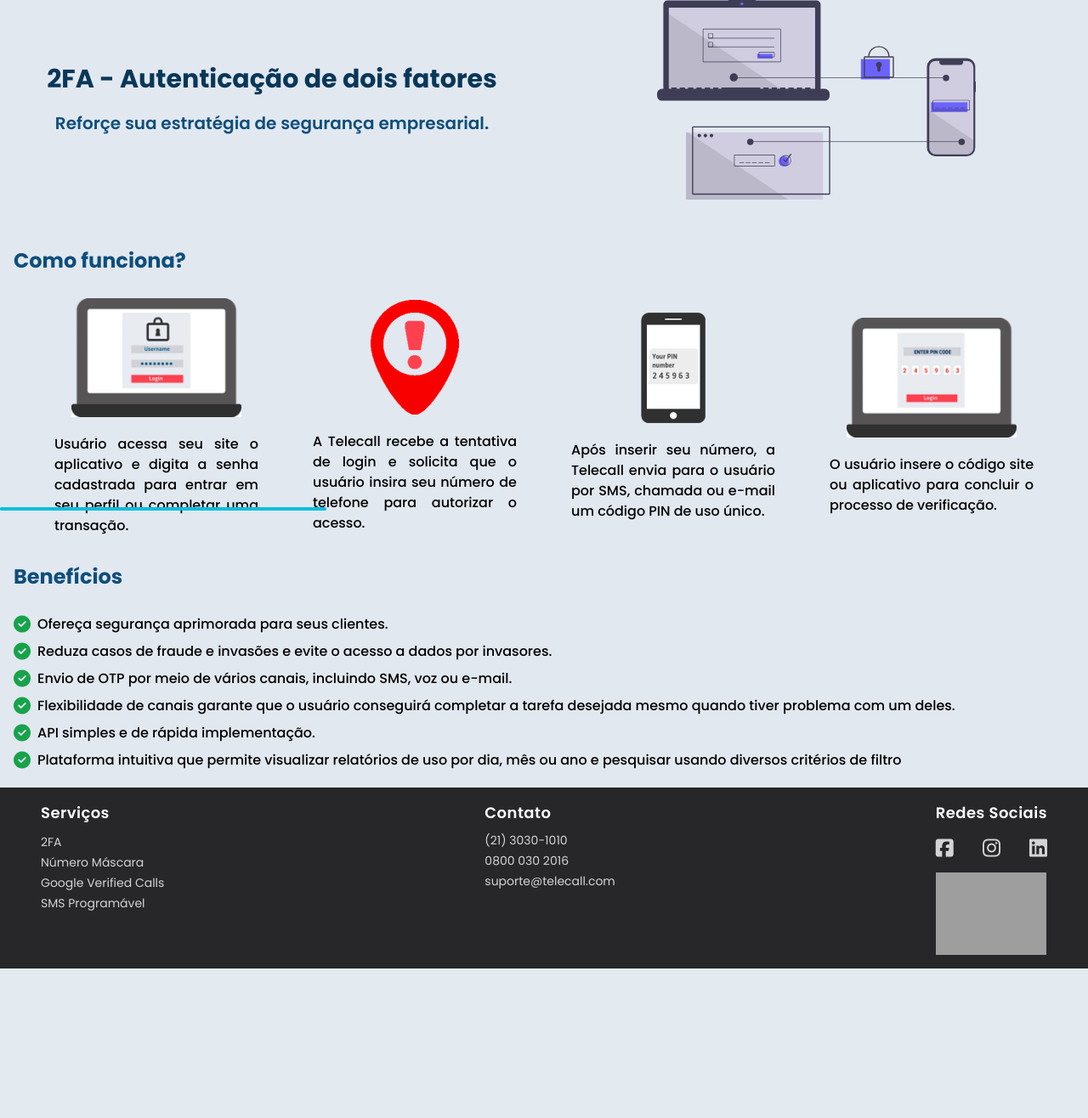
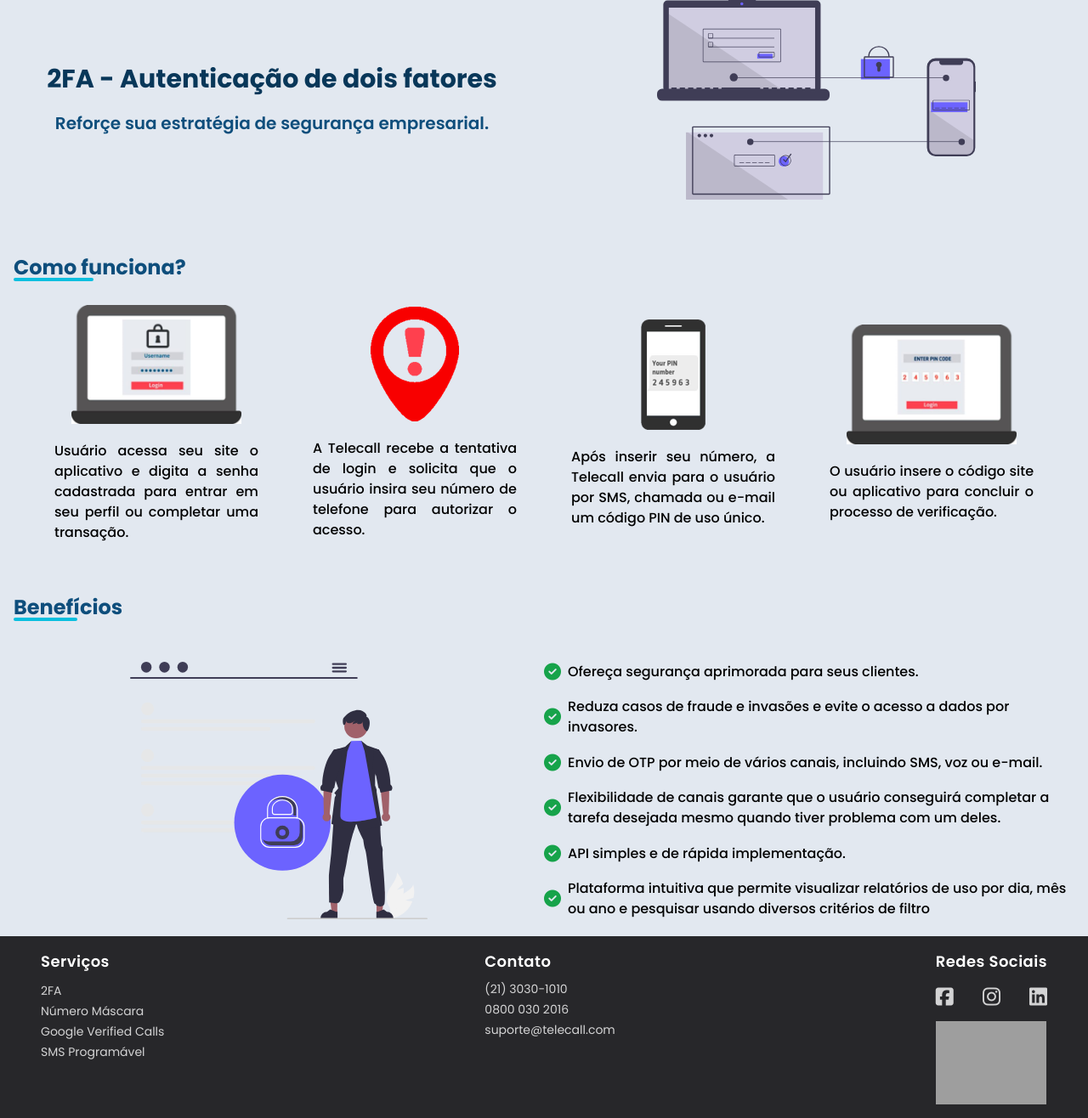
Before and after one commit to oroodrigo/CPaaS-Telecall, a PHP site: page /pages/2fa.html in a window 1280 px wide. Shown: the part 199-1515 px from the top of the page at 85% size. Before the commit the page ends 1339 px from the top, so only its background shows below. Run offline with PHP 8.4, Linux system fonts and the light colour scheme; some libraries are stand-ins or nearby versions; grey boxes are pictures that could not be loaded.

Commit message:
criar pagina 2fa

```diff
--- a/assets/css/styles.css
+++ b/assets/css/styles.css
@@ -640,6 +640,14 @@ input::-webkit-outer-spin-button,
   display: block;
 }
 
+.inline-block {
+  display: inline-block;
+}
+
+.inline {
+  display: inline;
+}
+
 .flex {
   display: flex;
 }
@@ -658,6 +666,10 @@ input::-webkit-outer-spin-button,
 
 .h-screen {
   height: 100vh;
+}
+
+.h-full {
+  height: 100%;
 }
 
 .w-1\/2 {
@@ -700,6 +712,30 @@ input::-webkit-outer-spin-button,
   width: 100%;
 }
 
+.w-auto {
+  width: auto;
+}
+
+.w-1\/5 {
+  width: 20%;
+}
+
+.w-1\/12 {
+  width: 8.333333%;
+}
+
+.w-4\/12 {
+  width: 33.333333%;
+}
+
+.w-3\/12 {
+  width: 25%;
+}
+
+.w-1\/4 {
+  width: 25%;
+}
+
 .max-w-\[130px\] {
   max-width: 130px;
 }
@@ -730,6 +766,10 @@ input::-webkit-outer-spin-button,
 
 .max-w-\[81px\] {
   max-width: 81px;
+}
+
+.max-w-\[400px\] {
+  max-width: 400px;
 }
 
 .flex-1 {
--- a/pages/2fa.html
+++ b/pages/2fa.html
@@ -4,7 +4,7 @@
     <meta charset="UTF-8" />
     <meta http-equiv="X-UA-Compatible" content="IE=edge" />
     <meta name="viewport" content="width=device-width, initial-scale=1.0" />
-    <title>Início - CPaas</title>
+    <title>2FA - CPaas</title>
     <link rel="icon" href="../assets/img/favicon.png" sizes="192x192" />
     <link type="text/css" rel="stylesheet" href="../assets/css/styles.css" />
     <script
@@ -25,10 +25,12 @@
       class="bg-telecall-azul flex justify-between py-3 px-10 items-center"
     >
       <figure class="max-w-[200px]">
-        <img
+        <a href="../index.html"
+          ><img
             src="../assets/img/logo_telecall_branco_vermelho_p.png"
             alt="Logo da Telecall"
           />
+        </a>
       </figure>
       <section class="flex gap-5 items-center">
         <nav>
@@ -37,7 +39,6 @@
               <p
                 id="dropdown"
                 class="text-white text-lg cursor-pointer select-none"
-                href=""
               >
                 Serviços
                 <i class="fa-solid fa-chevron-down text-white text-lg"></i>
@@ -50,7 +51,7 @@
                   <li class="w-full">
                     <a
                       class="text-white text-lg block rounded py-1 px-2 hover:bg-telecall-azul-hover"
-                      href=""
+                      href="./2fa.html"
                       >2FA</a
                     >
                   </li>
@@ -90,7 +91,7 @@
           ></i>
           <a
             class="text-white text-lg bg-telecall-vemelho rounded-md px-3 py-1 hover:bg-telecall-vemelho-hover duration-150"
-            href="./pages/login.html"
+            href="./login.html"
           >
             Entrar
             <i class="fa-solid fa-arrow-right ml-2 text-lg"></i
@@ -100,7 +101,7 @@
     </header>
 
     <main>
-      <article class="flex flex-col gap-8">
+      <article class="flex flex-col gap-10">
         <section class="flex justify-around py-6 w-full">
           <section
             class="flex flex-col items-center justify-center gap-5 w-1/2"
@@ -122,7 +123,9 @@
         </section>
 
         <section class="flex flex-col gap-7 px-4 w-full">
-          <h2 class="text-2xl text-telecall-azul font-bold titulo">
+          <h2
+            class="text-2xl text-telecall-azul font-bold titulo relative w-1/4"
+          >
             Como funciona?
           </h2>
           <section class="flex justify-between px-12 items-center">
@@ -181,56 +184,80 @@
           </section>
         </section>
 
-        <section class="flex flex-col gap-7 px-4 w-full">
-          <h2 class="text-2xl text-telecall-azul font-bold titulo">
+        <section class="flex flex-col gap-7 px-4 w-full mt-5">
+          <h2
+            class="text-2xl text-telecall-azul font-bold titulo relative w-1/5"
+          >
             Benefícios
           </h2>
-
-          <ul class="flex flex-col gap-2">
+          <section class="flex mt-5">
+            <figure class="w-1/2 flex justify-center">
+              <img
+                class="max-w-[350px]"
+                src="../assets/img/2fa/undraw_security_re_a2rk.svg"
+                alt="imagem para simbolizar segurança"
+              />
+            </figure>
+            <section class="w-1/2">
+              <ul class="flex flex-col justify-between h-full">
                 <li class="flex items-center gap-2">
-              <i class="fa-solid fa-circle-check text-green-600 text-xl"></i>
+                  <i
+                    class="fa-solid fa-circle-check text-green-600 text-xl"
+                  ></i>
                   <p class="text-md font-medium">
                     Ofereça segurança aprimorada para seus clientes.
                   </p>
                 </li>
                 <li class="flex items-center gap-2">
-              <i class="fa-solid fa-circle-check text-green-600 text-xl"></i>
+                  <i
+                    class="fa-solid fa-circle-check text-green-600 text-xl"
+                  ></i>
                   <p class="text-md font-medium">
-                Reduza casos de fraude e invasões e evite o acesso a dados por
-                invasores.
+                    Reduza casos de fraude e invasões e evite o acesso a dados
+                    por invasores.
                   </p>
                 </li>
                 <li class="flex items-center gap-2">
-              <i class="fa-solid fa-circle-check text-green-600 text-xl"></i>
+                  <i
+                    class="fa-solid fa-circle-check text-green-600 text-xl"
+                  ></i>
                   <p class="text-md font-medium">
-                Envio de OTP por meio de vários canais, incluindo SMS, voz ou
-                e-mail.
+                    Envio de OTP por meio de vários canais, incluindo SMS, voz
+                    ou e-mail.
                   </p>
                 </li>
                 <li class="flex items-center gap-2">
-              <i class="fa-solid fa-circle-check text-green-600 text-xl"></i>
+                  <i
+                    class="fa-solid fa-circle-check text-green-600 text-xl"
+                  ></i>
                   <p class="text-md font-medium">
                     Flexibilidade de canais garante que o usuário conseguirá
-                completar a tarefa desejada mesmo quando tiver problema com um
-                deles.
+                    completar a tarefa desejada mesmo quando tiver problema com
+                    um deles.
                   </p>
                 </li>
                 <li class="flex items-center gap-2">
-              <i class="fa-solid fa-circle-check text-green-600 text-xl"></i>
+                  <i
+                    class="fa-solid fa-circle-check text-green-600 text-xl"
+                  ></i>
                   <p class="text-md font-medium">
                     API simples e de rápida implementação.
                   </p>
                 </li>
 
                 <li class="flex items-center gap-2">
-              <i class="fa-solid fa-circle-check text-green-600 text-xl"></i>
+                  <i
+                    class="fa-solid fa-circle-check text-green-600 text-xl"
+                  ></i>
                   <p class="text-md font-medium">
-                Plataforma intuitiva que permite visualizar relatórios de uso
-                por dia, mês ou ano e pesquisar usando diversos critérios de
-                filtro
+                    Plataforma intuitiva que permite visualizar relatórios de
+                    uso por dia, mês ou ano e pesquisar usando diversos
+                    critérios de filtro
                   </p>
                 </li>
               </ul>
+            </section>
+          </section>
         </section>
       </article>
     </main>
--- a/pages/cadastro-3.html
+++ b/pages/cadastro-3.html
@@ -37,7 +37,6 @@
               <p
                 id="dropdown"
                 class="text-white text-lg cursor-pointer select-none"
-                href=""
               >
                 Serviços
                 <i class="fa-solid fa-chevron-down text-white text-lg"></i>
@@ -50,7 +49,7 @@
                   <li class="w-full">
                     <a
                       class="text-white text-lg block rounded py-1 px-2 hover:bg-telecall-azul-hover"
-                      href=""
+                      href="./2fa.html"
                       >2FA</a
                     >
                   </li>
```
Also changed, not shown: index.html (+9 -7 lines), pages/cadastro-1.html (+7 -6 lines), pages/cadastro-2.html (+7 -6 lines), pages/login.html (+7 -6 lines), assets/img/2fa/undraw_security_re_a2rk.svg (added). Lines whose indentation alone changed are shown as unchanged.
